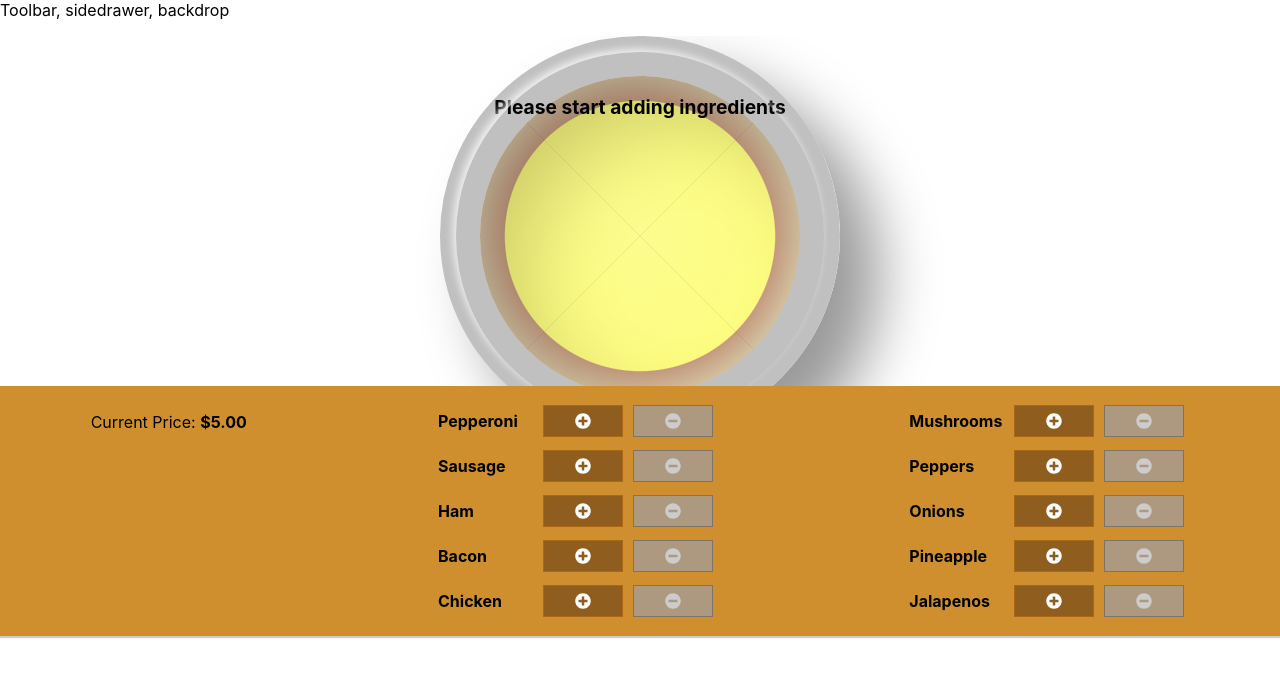
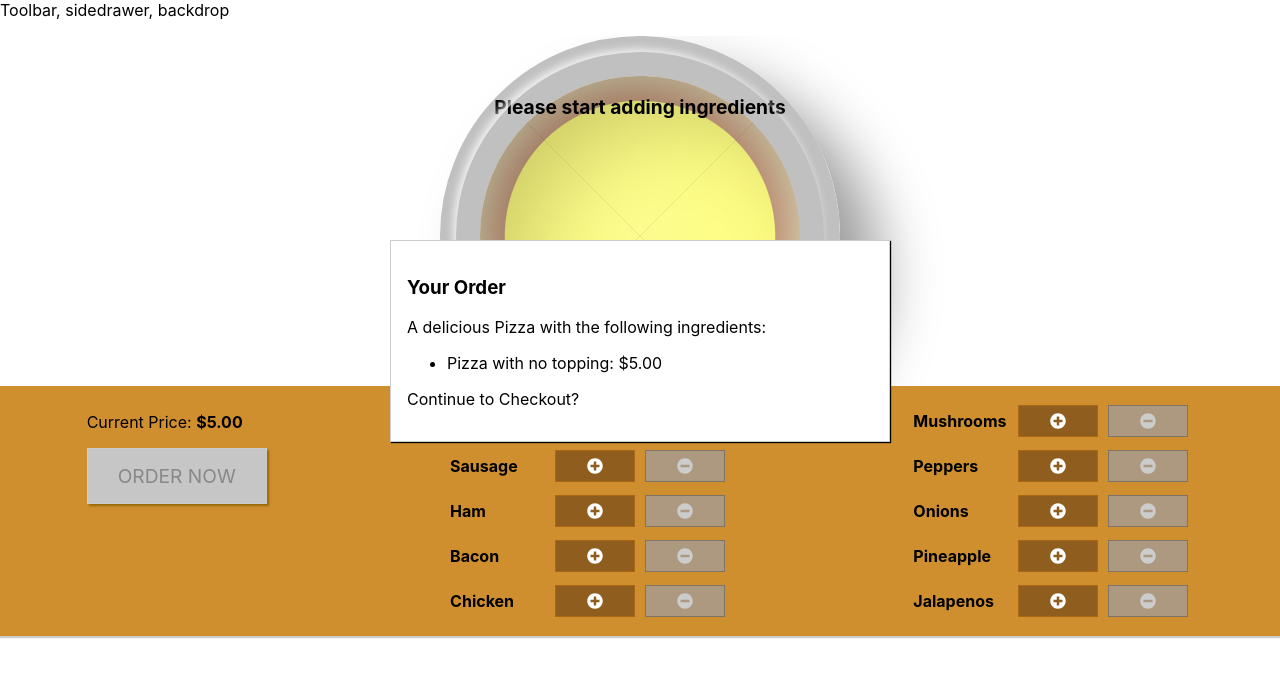
Before and after one commit to Keronmat/Pizzahut-Clone_with_pizzabuilder, a React (Create React App) app: page / in a window 1280 px wide. Shown: the top 676 px of the page. Built offline with nearby package versions, Linux system fonts and the light colour scheme.

Commit message:
add order button and ordersummary

```diff
--- a/src/components/Pizza.js/BuildControls/BuildControls.js
+++ b/src/components/Pizza.js/BuildControls/BuildControls.js
@@ -16,12 +16,22 @@
   { label: "Pineapple", type: "pineapple" },
   { label: "Jalapenos", type: "jalapenos" }
 ];
+
 const BuildControls = props => {
   return (
     <div className={classes.BuildControls}>
-      <p>
-        Current Price: <strong>${props.price.toFixed(2)}</strong>
-      </p>
+      <div>
+        <p>
+          Current Price: <strong>${props.price.toFixed(2)}</strong>
+        </p>
+        <button
+          className={classes.OrderButton}
+          disabled={props.price <= 5 ? true : false}
+        >
+          ORDER NOW
+        </button>
+      </div>
+
       <div>
         {meatControls.map(ctrl => (
           <BuildControl
--- /dev/null
+++ b/src/components/Pizza.js/OrderSumarry/OrderSummary.js
@@ -0,0 +1,40 @@
+import React from "react";
+
+const INGREDIENT_PRICES = {
+  pepperoni: 2,
+  sausage: 1,
+  ham: 4,
+  bacon: 3,
+  chicken: 2,
+  mushrooms: 1,
+  peppers: 0.5,
+  onions: 0.5,
+  pineapple: 2,
+  jalapenos: 1
+};
+
+function OrderSummary(props) {
+  const ingredientSummary = Object.keys(props.ingredients).map(ig => {
+    if (props.ingredients[ig] === true) {
+      return (
+        <li key={ig}>
+          <span style={{ textTransform: "capitalize" }}>{ig}</span>: $
+          {INGREDIENT_PRICES[ig]}
+        </li>
+      );
+    }
+  });
+  return (
+    <React.Fragment>
+      <h3>Your Order</h3>
+      <p>A delicious Pizza with the following ingredients:</p>
+      <ul>
+        <li>Pizza with no topping: $5.00</li>
+        {ingredientSummary}
+      </ul>
+      <p>Continue to Checkout?</p>
+    </React.Fragment>
+  );
+}
+
+export default OrderSummary;
--- a/src/components/Pizza.js/PizzaIngredient/PizzaTopping/PizzaTopping.js
+++ b/src/components/Pizza.js/PizzaIngredient/PizzaTopping/PizzaTopping.js
@@ -12,7 +12,7 @@
       />
     );
   }
-  console.log(toppingIngredient);
+
   return toppingIngredient;
 };
 
--- /dev/null
+++ b/src/components/UI/Modal/Modal.js
@@ -0,0 +1,6 @@
+import React from "react";
+import classes from "./Modal.module.css";
+
+export default function Modal(props) {
+  return <div className={classes.Modal}>{props.children}</div>;
+}
--- /dev/null
+++ b/src/components/UI/Modal/Modal.module.css
@@ -0,0 +1,20 @@
+.Modal {
+  position: fixed;
+  z-index: 500;
+  background-color: white;
+  width: 70%;
+  border: 1px solid #ccc;
+  box-shadow: 1px 1px 1px black;
+  padding: 16px;
+  left: 15%;
+  top: 30%;
+  box-sizing: border-box;
+  transition: all 0.3s ease-out;
+}
+
+@media (min-width: 600px) {
+  .Modal {
+    width: 500px;
+    left: calc(50% - 250px);
+  }
+}
--- a/src/containers/PizzaBuilder/PizzaBuilder.js
+++ b/src/containers/PizzaBuilder/PizzaBuilder.js
@@ -1,6 +1,8 @@
 import React, { Component } from "react";
 import Pizza from "../../components/Pizza.js/Pizza";
 import BuildControls from "../../components/Pizza.js/BuildControls/BuildControls";
+import Modal from "../../components/UI/Modal/Modal";
+import OrderSummary from "../../components/Pizza.js/OrderSumarry/OrderSummary";
 
 const INGREDIENT_PRICES = {
   pepperoni: 2,
@@ -71,12 +73,16 @@
   render() {
     return (
       <React.Fragment>
+        <Modal>
+          <OrderSummary ingredients={this.state.ingredients} />
+        </Modal>
         <Pizza ingredients={this.state.ingredients} />
         <BuildControls
           ingredientAdded={this.addIngredientHandler}
           ingredientRemoved={this.RemoveIngredientHandler}
           ingredients={this.state.ingredients}
           price={this.state.totalPrice}
+          purchasable={this.state.purchasable}
         />
       </React.Fragment>
     );
```
Also changed, not shown: src/components/UI/Backdrop/Backdrop.js (added).
